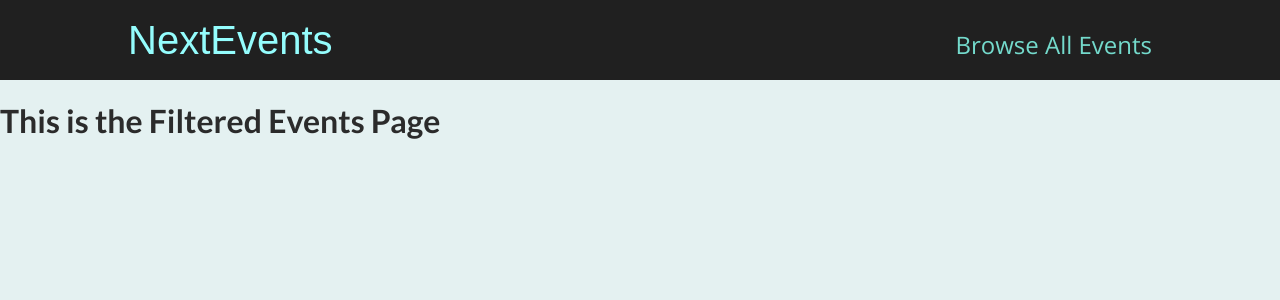
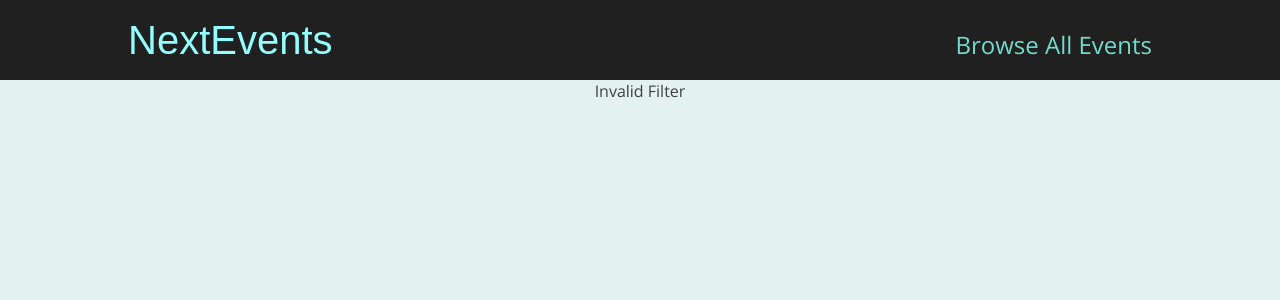
Before and after one commit to lancedays/nextjs-course, a Next.js app: page /events/1 in a window 1280 px wide. Shown: the top 300 px of the page. Built offline with nearby package versions, Linux system fonts and the light colour scheme.

Commit message:
Add logic to filter events using a slug

```diff
--- a/pages/events/[...slug].js
+++ b/pages/events/[...slug].js
@@ -1,7 +1,38 @@
+import { getFilteredEvents } from "../../dummy-data";
+import { useRouter } from "next/router";
+import EventList from "../../components/events/event-list";
+
 export default function FilteredEventsPage() {
+  const router = useRouter();
+  const filterData = router.query.slug;
+
+  if (!filterData) {
+    return <p className="center">Loading...</p>;
+  }
+
+  const year = +filterData[0];
+  const month = +filterData[1];
+
+  if (
+    isNaN(year) ||
+    isNaN(month) ||
+    year > 2030 ||
+    year < 2021 ||
+    month < 1 ||
+    month > 12
+  ) {
+    return <p className="center">Invalid Filter</p>;
+  }
+
+  const events = getFilteredEvents({ year: year, month: month });
+
+  if (!events || events.length === 0) {
+    return <p className="center">No events found</p>;
+  }
+
   return (
     <div>
-      <h1>This is the Filtered Events Page</h1>
+      <EventList events={events} listTitle="Event Search" />
     </div>
   );
 }
--- a/pages/events/[eventId].js
+++ b/pages/events/[eventId].js
@@ -9,6 +9,7 @@ export default function EventDetailPage() {
   const router = useRouter();
   const eventId = router.query.eventId;
   const event = getEventById(eventId);
+
   if (!event) {
     return <p>No event found!</p>;
   }
```
